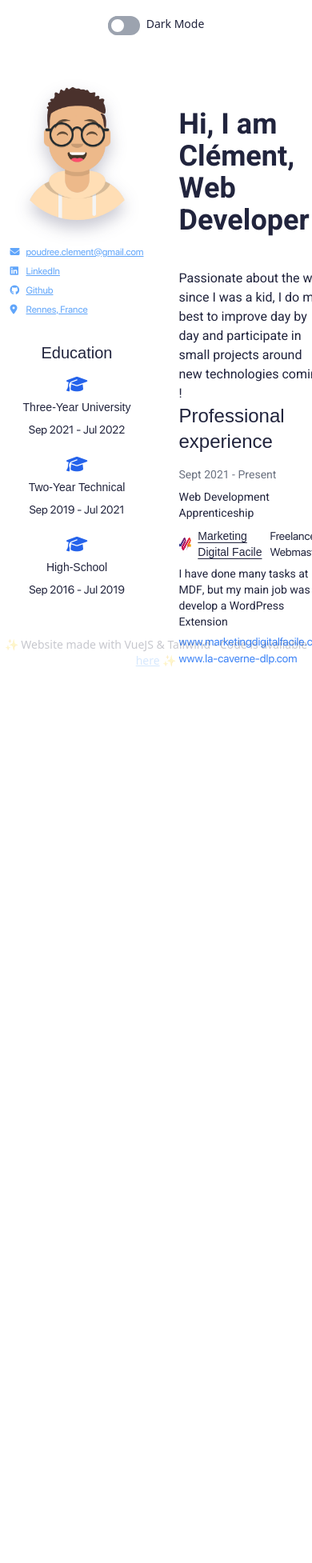
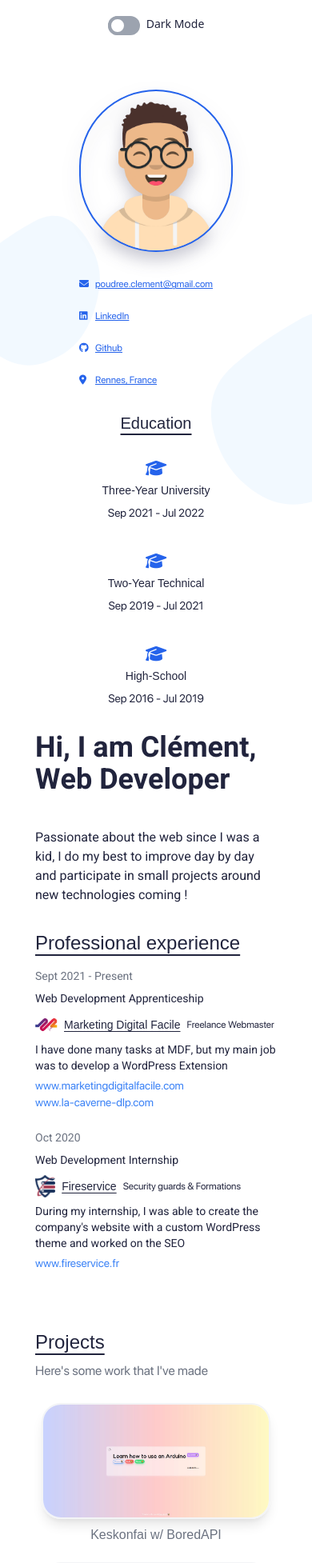
Before and after one commit to MRK4/mrk4.github.io, a Vue app: page / in a window 390 px wide. Shown: the top 1954 px of the page at 80% size. Before the commit the page ends 844 px from the top, so only its background shows below. Built offline with nearby package versions, Linux system fonts and the light colour scheme.

Commit message:
Now Responsive & changed some details 📱

```diff
--- a/public/index.html
+++ b/public/index.html
@@ -4,7 +4,7 @@
     <meta charset="utf-8">
     <meta http-equiv="X-UA-Compatible" content="IE=edge">
     <meta name="viewport" content="width=device-width,initial-scale=1.0">
-    <link rel="icon" href="<%= BASE_URL %>favicon.ico">
+    <link rel="icon" href="./favicon.ico">
     <title>Clément Poudrée</title>
     <script src="https://kit.fontawesome.com/f79d3ab3dc.js" crossorigin="anonymous"></script>
 
--- a/src/App.vue
+++ b/src/App.vue
@@ -1,26 +1,27 @@
 <template>
   <!-- BACKGROUND -->
-  <div class="flex flex-row fixed bubbles">
+  <div class="flex flex-row justify-between fixed bubbles">
       <img class="w-1/2 h-screen" src="@/assets/imgs/bubble1.svg" alt="">
       <img class="w-1/2 h-screen" src="@/assets/imgs/bubble2.svg" alt="">
   </div>
 
-  <div class="transition-all duration-300 ease-in bg-white dark:bg-gray-900 dark:text-white overflow-hidden py-28 px-24 flex flex-row justify-center align-center content-center items-center h-full w-full">
+  <div class="transition-all duration-300 ease-in bg-transparent dark:bg-gray-900 dark:text-white sm:overflow-hidden py-28 px-6 sm:px-24 flex flex-col sm:flex-row sm:justify-center align-center content-center items-center sm:h-full sm:w-full">
       <BluePannel />
-      <div class="py-6 flex flex-row justify-around w-full h-full">
-        <div class="px-5 h-full flex flex-col justify-around">
+      <div class="sm:py-14 flex flex-col sm:flex-row justify-around w-full h-full">
+        <div class="px-5 h-full flex flex-col justify-between">
           <AboutMe />
-          <ProExperience />
+          <ProExperience class="py-8" />
         </div>
-        <div class="px-5 h-full flex flex-col justify-around">
-          <Portfolio class="hidden 2xl:block" />
-          <Skills />
+        <div class="px-5 h-full flex flex-col justify-between">
+          <Portfolio class="py-8 sm:py-0 sm:hidden 2xl:block" />
+          <Skills class="py-8 sm:py-0" />
         </div>
       </div>
   </div>
 
-  <div class="text-sm dark:text-white text-center absolute py-1 h-fit w-full bottom-1 opacity-25">✨ Website made with VueJS & Tailwind - Code is available <a class="underline text-blue-400 hover:text-blue-200" href="https://github.com/MRK4/mrk4.github.io">here</a> ✨</div>
+  <div class="hidden sm:block text-sm dark:text-white text-center absolute py-1 h-fit w-full bottom-1 opacity-25">✨ Website made with VueJS & Tailwind - Code is available <a class="underline text-blue-400 hover:text-blue-200" href="https://github.com/MRK4/mrk4.github.io">here</a> ✨</div>
 
+  <div class="sm:hidden py-4 text-xs dark:text-white text-center w-full">✨ Website made with VueJS & Tailwind - <a class="underline text-blue-400 hover:text-blue-200" href="https://github.com/MRK4/mrk4.github.io">Code is available here</a> ✨</div>
 
   <div class="text-sm dark:text-white text-center absolute mt-4 h-fit w-full top-1">
     <div class="flex flex-row justify-center">
@@ -28,8 +29,6 @@
       <div>Dark Mode</div>
     </div>
   </div>
-
-
 
 </template>
 
@@ -100,8 +99,8 @@ export default {
   font-family: 'SF Pro Display', Arial, sans-serif;
 }
 
-/* .category{
+.category{
   text-decoration: underline;
   text-underline-offset: 6px;
-} */
+}
 </style>
--- a/src/components/AboutMe.vue
+++ b/src/components/AboutMe.vue
@@ -1,6 +1,6 @@
 <template>
 
-    <div class="heebo">
+    <div class="heebo w-full">
         <h1 class="font-bold text-4xl">
             Hi, I am Clément,
             <br>Web Developer
--- a/src/components/BluePannel.vue
+++ b/src/components/BluePannel.vue
@@ -1,30 +1,30 @@
 <template>
-  <div class="flex flex-col justify-around px-6 py-14 h-fit w-fit rounded-2xl bg-transparent text-sm">
+  <div class="flex flex-col justify-around px-6 pb-8 sm:pb-0 sm:py-14 h-fit w-fit rounded-2xl bg-transparent text-sm">
 
     <div class="">
-      <img class="h-auto w-48 rounded-full ombre" src="@/assets/imgs/avatar.png" alt="">
+      <img class="h-auto w-48 rounded-full ombre border-2 border-blue-600 dark:border-blue-400" src="@/assets/imgs/avatar.png" alt="">
 
-      <div class="pt-8 sf-pro-display-regular text-xs text-blue-600 dark:text-blue-400">
+      <div class="pt-8 sf-pro-display-regular text-xs text-blue-600 dark:text-blue-400 space-y-4 sm:space-y-0">
         <div>
-          <a class="transition-all duration-150 ease-in flex flex-row items-center underline text-blue-400 hover:text-blue-200" href="mailto:poudree.clement@gmail.com">
+          <a class="transition-all duration-150 ease-in flex flex-row items-center underline text-blue-600 dark:text-blue-400 hover:text-blue-200" href="mailto:poudree.clement@gmail.com">
             <div><i class="fa-solid fa-envelope h-3 w-3 fill-blue-500"></i></div>
             <div class="ml-2">poudree.clement@gmail.com</div>
           </a>
         </div>
         <div>
-          <a class="transition-all duration-150 ease-in py-2 flex flex-row items-center underline text-blue-400 hover:text-blue-200" href="https://www.linkedin.com/in/clementpdr/">
+          <a class="transition-all duration-150 ease-in py-2 flex flex-row items-center underline text-blue-600 dark:text-blue-400 hover:text-blue-200" href="https://www.linkedin.com/in/clementpdr/">
             <div><i class="fa-brands fa-linkedin h-3 w-3 fill-blue-500"></i></div>
             <div class="ml-2">LinkedIn</div>
           </a>
         </div>
         <div>
-          <a class="transition-all duration-150 ease-in pb-2 flex flex-row items-center underline text-blue-400 hover:text-blue-200" href="https://github.com/MRK4">
+          <a class="transition-all duration-150 ease-in pb-2 flex flex-row items-center underline text-blue-600 dark:text-blue-400 hover:text-blue-200" href="https://github.com/MRK4">
             <div><i class="fa-brands fa-github h-3 w-3 fill-blue-500"></i></div>
             <div class="ml-2">Github</div>
           </a>
         </div>
         <div>
-          <a class="transition-all duration-150 ease-in flex flex-row items-center underline text-blue-400 hover:text-blue-200" href="https://www.google.com/maps/place/Rennes">
+          <a class="transition-all duration-150 ease-in flex flex-row items-center underline text-blue-600 dark:text-blue-400 hover:text-blue-200" href="https://www.google.com/maps/place/Rennes">
             <div><i class="fa-solid fa-location-dot h-3 w-3 fill-blue-500"></i></div>
             <div class="ml-2">Rennes, France</div>
           </a>
@@ -32,7 +32,7 @@
       </div>
     </div>
 
-    <div class="pt-8 flex flex-col text-center justify-center circular-std-book">
+    <div class="pt-8 flex flex-col text-center justify-center circular-std-book space-y-4">
 
       <div class="pb-4 category text-xl">Education</div>
 
--- a/src/components/Portfolio.vue
+++ b/src/components/Portfolio.vue
@@ -6,24 +6,29 @@
             <div class="mt-2 sf-pro-display-regular text-gray-500 dark:text-gray-400">Here's some work that I've made</div>
         </div>
 
-        <div class="pt-7 circular-std-book text-center">
+        <div class="pt-7 circular-std-book text-center w-full">
 
-            <div class="grid grid-cols-3 gap-x-8 gap-y-10">
-                <div class="flex flex-col h-44 w-60 rounded-3xl project-card">
-                    <img class="transition-all duration-300 ease-in rounded-3xl h-full w-full shadow-lg border-2 border-gray-100 dark:border-gray-900 hover:border-blue-600 dark:hover:border-blue-400" src="@/assets/imgs/keskonfai.jpg" alt="Page d'accueil de Qu'est ce qu'on fait">
+            <div class="w-full flex flex-col sm:flex-row justify-center items-center space-y-6 sm:space-y-0">
+                <a href="">
+                    <div class="px-2 w-full flex flex-col h-44 rounded-3xl project-card">
+                        <img class="transition-all duration-300 ease-in rounded-3xl h-full w-full sm:h-40 sm:w-60 shadow-lg border-2 border-gray-100 dark:border-gray-900 hover:border-blue-600 dark:hover:border-blue-400" src="@/assets/imgs/keskonfai.jpg" alt="Page d'accueil de Qu'est ce qu'on fait">
                         <div class="mt-2 text-gray-500 dark:text-gray-400">Keskonfai w/ BoredAPI</div>
                     </div>
-                <div class="flex flex-col h-44 w-60 rounded-3xl project-card">
-                    <img class="transition-all duration-300 ease-in rounded-3xl h-full w-full shadow-lg border-2 border-gray-100 dark:border-gray-900 hover:border-blue-600 dark:hover:border-blue-400" src="@/assets/imgs/fireservice.jpg" alt="Page d'accueil de Fireservice.fr">
+                </a>
+
+                <a href="https://www.fireservice.fr">
+                    <div class="px-2 w-full flex flex-col h-44 rounded-3xl project-card">
+                        <img class="transition-all duration-300 ease-in rounded-3xl h-full w-full sm:h-40 sm:w-60 shadow-lg border-2 border-gray-100 dark:border-gray-900 hover:border-blue-600 dark:hover:border-blue-400" src="@/assets/imgs/fireservice.jpg" alt="Page d'accueil de Fireservice.fr">
                         <div class="mt-2 text-gray-500 dark:text-gray-400">Fireservice</div>
                     </div>
-                <div class="flex flex-col h-44 w-60 rounded-3xl">
-                    <div class="transition-all duration-300 ease-in rounded-3xl project-card h-full w-full bg-blue-200 dark:bg-gray-800 shadow-lg text-blue-600 dark:text-blue-400 border-2 border-gray-100 dark:border-gray-900 hover:border-blue-600 dark:hover:border-blue-400">Still working on...✍️</div>
+                </a>
+
+                <a href="">
+                    <div class="px-2 w-full flex flex-col h-44 rounded-3xl">
+                        <div class="transition-all duration-300 ease-in rounded-3xl project-card h-full w-full sm:h-40 sm:w-60 bg-blue-200 dark:bg-gray-800 shadow-lg text-blue-600 dark:text-blue-400 border-2 border-gray-100 dark:border-gray-900 hover:border-blue-600 dark:hover:border-blue-400">Still working on...✍️</div>
                         <div class="mt-2 text-gray-500 dark:text-gray-400">Anim'Adopt</div>
                     </div>
-                <!-- <div class="flex flex-col h-44 w-60 rounded-3xl project-card border-dashed border-4 border-blue-200 bg-transparent text-blue-600">Maybe one day this box <br>will not be empty anymore 🤔</div>
-                <div class="flex flex-col h-44 w-60 rounded-3xl project-card border-dashed border-4 border-blue-200 bg-transparent text-blue-600">Maybe one day this box <br>will not be empty anymore 🤔</div>
-                <div class="flex flex-col h-44 w-60 rounded-3xl project-card border-dashed border-4 border-blue-200 bg-transparent text-blue-600">Maybe one day this box <br>will not be empty anymore 🤔</div> -->
+                </a>
             </div>
 
         </div>
--- a/src/components/ProExperience.vue
+++ b/src/components/ProExperience.vue
@@ -13,7 +13,7 @@
                 <div class="flex flex-row items-center">
                     <div><img class="h-7 w-auto" src="@/assets/imgs/mdf.png" alt="Marketing Digital Facile Logo"></div>
                     <div class="px-2 circular-std-book company">Marketing Digital Facile</div>
-                    <div class="sf-pro-display-regular">Freelance Webmaster</div>
+                    <div class="text-xs sf-pro-display-regular">Freelance Webmaster</div>
                 </div>
                 <div class="py-2">
                     <div>I have done many tasks at MDF, but my main job was to develop a WordPress Extension</div>
@@ -29,7 +29,7 @@
             </div>
 
 
-            <div class="py-4 flex flex-col">
+            <div class="flex flex-col">
                 <div class="text-gray-500 dark:text-gray-400">Oct 2020</div>
                 <div class="py-2 flex flex-row">
                     <div>Web Development Internship</div>
@@ -38,7 +38,7 @@
                 <div class="flex flex-row items-center">
                     <div><img class="h-7 w-auto" src="@/assets/imgs/fireservice.svg" alt="Fireservice Logo"></div>
                     <div class="px-2 circular-std-book company">Fireservice</div>
-                    <div class="sf-pro-display-regular">Security guards & Formations</div>
+                    <div class="text-xs sf-pro-display-regular">Security guards & Formations</div>
                 </div>
                 <div class="py-2">
                     <div>During my internship, I was able to create the company's website with a custom WordPress theme and worked on the SEO</div>
--- a/src/components/Toggler.vue
+++ b/src/components/Toggler.vue
@@ -1,7 +1,7 @@
 <template>
     <div class="relative rounded-full inline-block w-10 mr-2 align-middle select-none transition duration-200 ease-in">
         <input type="checkbox" name="toggle" id="toggle" class="toggle toggle-checkbox absolute block w-6 h-6 rounded-full bg-white border-4 border-gray-400 dark:dark:border-gray-700 appearance-none cursor-pointer"/>
-        <label for="toggle" class="toggle-label block overflow-hidden h-6 rounded-full bg-gray-400 dark:bg-gray-700 cursor-pointer"></label>
+        <label for="toggle" class="toggle-label block overflow-hidden h-6 rounded-full bg-gray-400 dark:bg-gray-500 cursor-pointer"></label>
     </div>
 </template>
 
--- a/tailwind.config.js
+++ b/tailwind.config.js
@@ -1,4 +1,5 @@
 module.exports = {
+  purge: false,
   darkMode: 'class',
   content: [
     "./index.html",
```
Also changed, not shown: src/components/Skills.vue (+6 -6 lines), 1 other file (tests, documents, lock files or other folders). Lines whose indentation alone changed are shown as unchanged.
